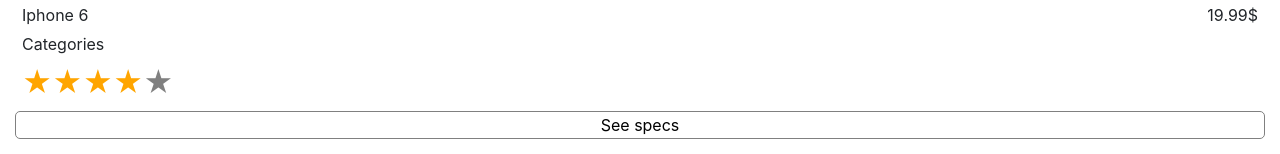
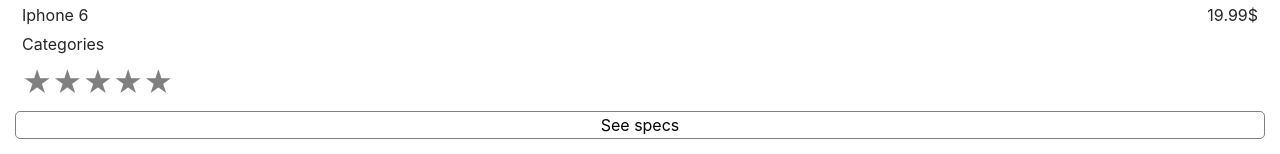
Before and after one commit to tarantulua/test, a React (Create React App) app: page / in a window 1280 px wide. Both pictures are taken after a click on the element 140 px from the left and 728 px from the top of the page. Shown: the part 315-469 px from the top of the page. Built offline with nearby package versions, Linux system fonts and the light colour scheme.

Commit message:
RatingBar hotfix.

```diff
--- a/src/Components/RatingBar/RatingBar.js
+++ b/src/Components/RatingBar/RatingBar.js
@@ -1,6 +1,5 @@
 import React from "react";
 import "./RatingBar.css";
-
 
 const useStarClick = (initialValue, isSelectable) => {
 
@@ -19,10 +18,9 @@
     };
 };
 
+function RatingBar({rating,isSelectable}){
 
-function RatingBar({rating = 4,isSelectable = false}){
-
-    const star = useStarClick(rating,isSelectable);
+    const star = useStarClick(rating || 0,isSelectable);
 
     console.log(star.get());
 
```
